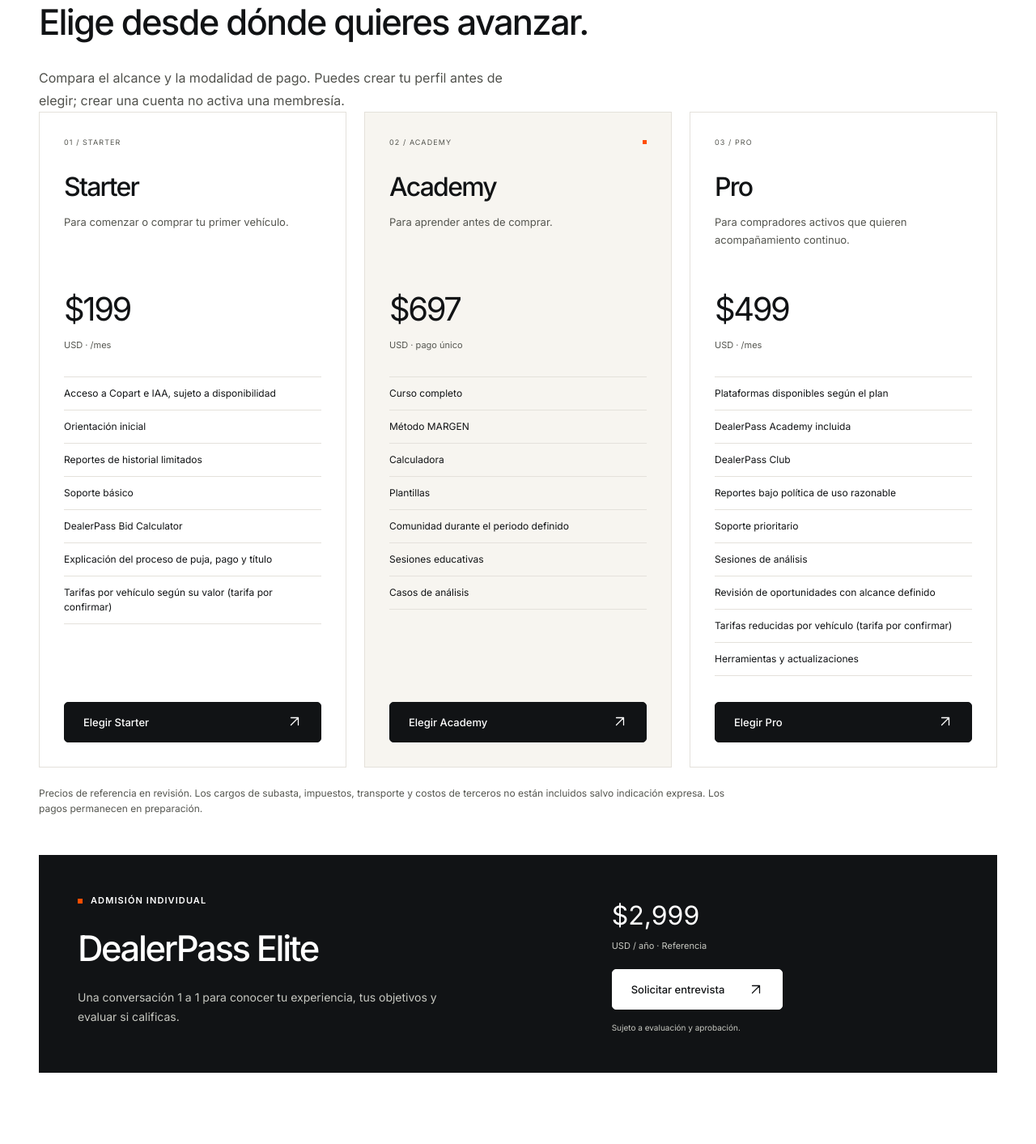
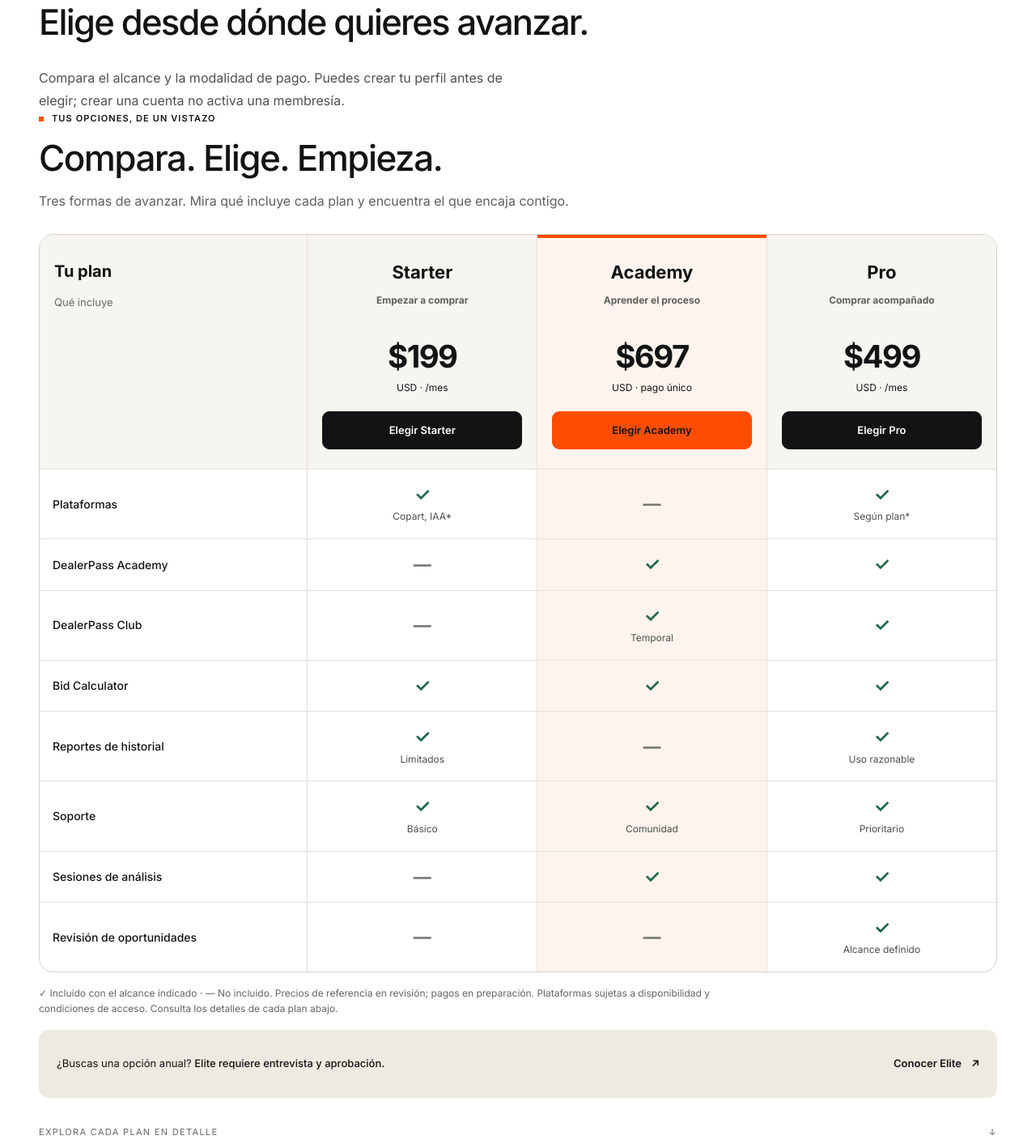
Before and after one commit to dealerpasss-jpg/PAGINA-WEB-LANDING-, a Next.js app: page /planes in a window 1280 px wide. Shown: the part 2760-4173 px from the top of the page at 81% size. Built offline with nearby package versions, Linux system fonts and the light colour scheme.

Commit message:
Show three plans side by side before detailed pricing cards

```diff
--- a/app/layout.tsx
+++ b/app/layout.tsx
@@ -10,6 +10,7 @@
 import "./film.css";
 import "./lower.css";
 import "./readability.css";
+import "./plan-comparison.css";
 
 const body = Inter({
   subsets: ["latin"],
--- /dev/null
+++ b/app/plan-comparison.css
@@ -0,0 +1,51 @@
+.plan-compare { margin:0 0 32px; color:#111314; }
+.plan-compare-intro { max-width:700px; margin-bottom:28px; }
+.plan-compare-intro h2 { font-size:clamp(28px,3.5vw,44px); line-height:1.1; letter-spacing:-.035em; margin:16px 0; }
+.plan-compare-intro p { font-size:16px; line-height:1.6; color:#5d605c; }
+.plan-compare-frame { border:1px solid #d7d2c9; border-radius:18px; overflow:hidden; background:#fff; }
+.plan-compare-table { width:100%; border-collapse:collapse; table-layout:fixed; text-align:center; }
+.plan-compare-label-col { width:28%; }
+.plan-compare-table th,.plan-compare-table td { padding:18px 16px; border-bottom:1px solid #e5e1d9; vertical-align:middle; overflow-wrap:anywhere; }
+.plan-compare-table thead th { vertical-align:top; padding:30px 18px 24px; background:#f7f5f0; }
+.plan-compare-table th+th,.plan-compare-table td { border-left:1px solid #e5e1d9; }
+.plan-compare-table tbody th { text-align:left; font-size:14px; font-weight:500; line-height:1.4; }
+.plan-compare-table tbody tr:last-child th,.plan-compare-table tbody tr:last-child td { border-bottom:0; }
+.plan-compare-table .plan-compare-academy { background:#fff4ed; }
+.plan-compare-table thead .plan-compare-academy { box-shadow:inset 0 4px #ff4d00; }
+.plan-compare-feature-heading { text-align:left; font-size:20px; }
+.plan-compare-feature-heading span { display:block; color:#666a64; font-size:13px; font-weight:400; margin-top:14px; }
+.plan-compare-name { display:block; font-size:22px; font-weight:650; }
+.plan-compare-purpose { display:block; color:#5d605c; font-size:12px; line-height:1.4; margin:10px 0 22px; min-height:34px; }
+.plan-compare-price { display:block; font-size:clamp(24px,3vw,40px); letter-spacing:-.04em; line-height:1.1; }
+.plan-compare-period { display:block; font-size:12px; font-weight:400; margin:8px 0 20px; }
+.plan-compare-button { display:block; border:1px solid #111314; border-radius:9px; background:#111314; color:#fff!important; padding:13px 6px; min-height:46px; font-size:13px; font-weight:600; text-decoration:none!important; transition:background .18s ease; }
+.plan-compare-button:hover { background:#323735; }
+.plan-compare-academy .plan-compare-button { background:#ff4d00; color:#111314!important; border-color:#ff4d00; }
+.plan-compare-academy .plan-compare-button:hover { background:#e94700; }
+.plan-compare-check,.plan-compare-no { display:block; font-size:22px; line-height:1.2; font-weight:700; }
+.plan-compare-check { color:#236849; }
+.plan-compare-no { color:#747870; }
+.plan-compare-detail { display:block; font-size:12px; line-height:1.4; margin-top:6px; color:#4a504a; }
+.plan-compare-note { font-size:12px; line-height:1.6; color:#63675f; margin:16px 0; max-width:880px; }
+.plan-compare-elite { display:flex; flex-wrap:wrap; justify-content:space-between; align-items:center; gap:12px; padding:20px 22px; background:#eeeae2; border-radius:12px; font-size:13px; line-height:1.5; }
+.plan-compare-elite strong { font-weight:500; }
+.plan-compare-elite a { display:inline-flex; align-items:center; gap:12px; min-height:44px; color:#111314; font-weight:600; }
+.plan-compare-divider { display:flex; justify-content:space-between; padding:34px 0 4px; color:#656a60; font-size:11px; letter-spacing:.12em; }
+.plan-compare a:focus-visible { outline:3px solid #ff4d00; outline-offset:4px; }
+@media(max-width:600px) {
+  .plan-compare-table th,.plan-compare-table td { padding:13px 5px; }
+  .plan-compare-table thead th { padding:20px 5px 14px; }
+  .plan-compare-name { font-size:14px; }
+  .plan-compare-purpose { font-size:11px; min-height:46px; margin:8px 0 14px; }
+  .plan-compare-price { font-size:23px; }
+  .plan-compare-period { font-size:10px; min-height:30px; margin:6px 0 10px; }
+  .plan-compare-button { font-size:12px; padding:13px 2px; }
+  .plan-compare-button-name { display:none; }
+  .plan-compare-feature-heading { font-size:14px; }
+  .plan-compare-feature-heading span { font-size:11px; }
+  .plan-compare-table tbody th { font-size:11px; padding-left:10px; }
+  .plan-compare-detail { font-size:11px; }
+  .plan-compare-elite { padding:16px; }
+  .plan-compare-frame { border-radius:12px; }
+}
+@media(prefers-reduced-motion:reduce) { .plan-compare-button { transition:none; } }
--- /dev/null
+++ b/components/PlanComparison.tsx
@@ -0,0 +1,49 @@
+import Link from "next/link";
+import { comparisonRows, plans } from "@/data/plans";
+
+const mainPlans = plans.filter((plan) => plan.id !== "elite");
+const rows = comparisonRows.filter((row) => !["Tarifa por vehículo", "Duración del acceso"].includes(row.label));
+
+export default function PlanComparison() {
+  return (
+    <div className="plan-compare" aria-labelledby="plan-compare-title">
+      <div className="plan-compare-intro">
+        <span className="kicker"><i /> TUS OPCIONES, DE UN VISTAZO</span>
+        <h2 id="plan-compare-title">Compara. Elige. Empieza.</h2>
+        <p>Tres formas de avanzar. Mira qué incluye cada plan y encuentra el que encaja contigo.</p>
+      </div>
+      <div className="plan-compare-frame">
+        <table className="plan-compare-table">
+          <caption className="sr-only">Comparación de Starter, Academy y Pro. Precios de referencia en revisión.</caption>
+          <colgroup><col className="plan-compare-label-col" />{mainPlans.map(plan => <col key={plan.id} />)}</colgroup>
+          <thead><tr>
+            <th scope="col" className="plan-compare-feature-heading">Tu plan<br /><span>Qué incluye</span></th>
+            {mainPlans.map(plan => <th scope="col" key={plan.id} className={plan.id === "academy" ? "plan-compare-academy" : undefined}>
+              <span className="plan-compare-name">{plan.name.replace("DealerPass ", "")}</span>
+              <span className="plan-compare-purpose">{plan.id === "starter" ? "Empezar a comprar" : plan.id === "academy" ? "Aprender el proceso" : "Comprar acompañado"}</span>
+              <strong className="plan-compare-price">{plan.price.replace("USD ", "$")}</strong>
+              <span className="plan-compare-period">USD · {plan.priceSuffix}</span>
+              <Link className="plan-compare-button" href={`/mi-cuenta?plan=${plan.id}`} aria-label={`Elegir DealerPass ${plan.id}`}>Elegir<span className="plan-compare-button-name"> {plan.name.replace("DealerPass ", "")}</span></Link>
+            </th>)}
+          </tr></thead>
+          <tbody>{rows.map(row => <tr key={row.label}>
+            <th scope="row">{row.label}</th>
+            {mainPlans.map(plan => {
+              const value = row[plan.id];
+              const included = !["No", "No incluida", "—", "N/A"].includes(value);
+              const simple = ["Sí", "Incluida", "Incluidas"].includes(value);
+              return <td key={plan.id} className={plan.id === "academy" ? "plan-compare-academy" : undefined}>
+                <span className={included ? "plan-compare-check" : "plan-compare-no"} aria-hidden="true">{included ? "✓" : "—"}</span>
+                <span className="sr-only">{included ? "Incluido" : "No incluido"}</span>
+                {included && !simple && <span className="plan-compare-detail">{value}</span>}
+              </td>;
+            })}
+          </tr>)}</tbody>
+        </table>
+      </div>
+      <p className="plan-compare-note">✓ Incluido con el alcance indicado · — No incluido. Precios de referencia en revisión; pagos en preparación. Plataformas sujetas a disponibilidad y condiciones de acceso. Consulta los detalles de cada plan abajo.</p>
+      <div className="plan-compare-elite"><span>¿Buscas una opción anual? <strong>Elite requiere entrevista y aprobación.</strong></span><Link href="/vip">Conocer Elite <span aria-hidden="true">↗</span></Link></div>
+      <div className="plan-compare-divider"><span>EXPLORA CADA PLAN EN DETALLE</span><span aria-hidden="true">↓</span></div>
+    </div>
+  );
+}
--- a/components/PricingCards.tsx
+++ b/components/PricingCards.tsx
@@ -1,4 +1,5 @@
 "use client";
+import PlanComparison from "@/components/PlanComparison";
 import ArrowIcon from "@/components/ArrowIcon";
 
 import Link from "next/link";
@@ -7,6 +8,7 @@
 export default function PricingCards() {
   return (
     <section className="wrap pricing-section" id="planes">
+      <PlanComparison />
       <div className="pricing-grid">
         {plans
           .filter((p) => p.id !== "elite")
```
